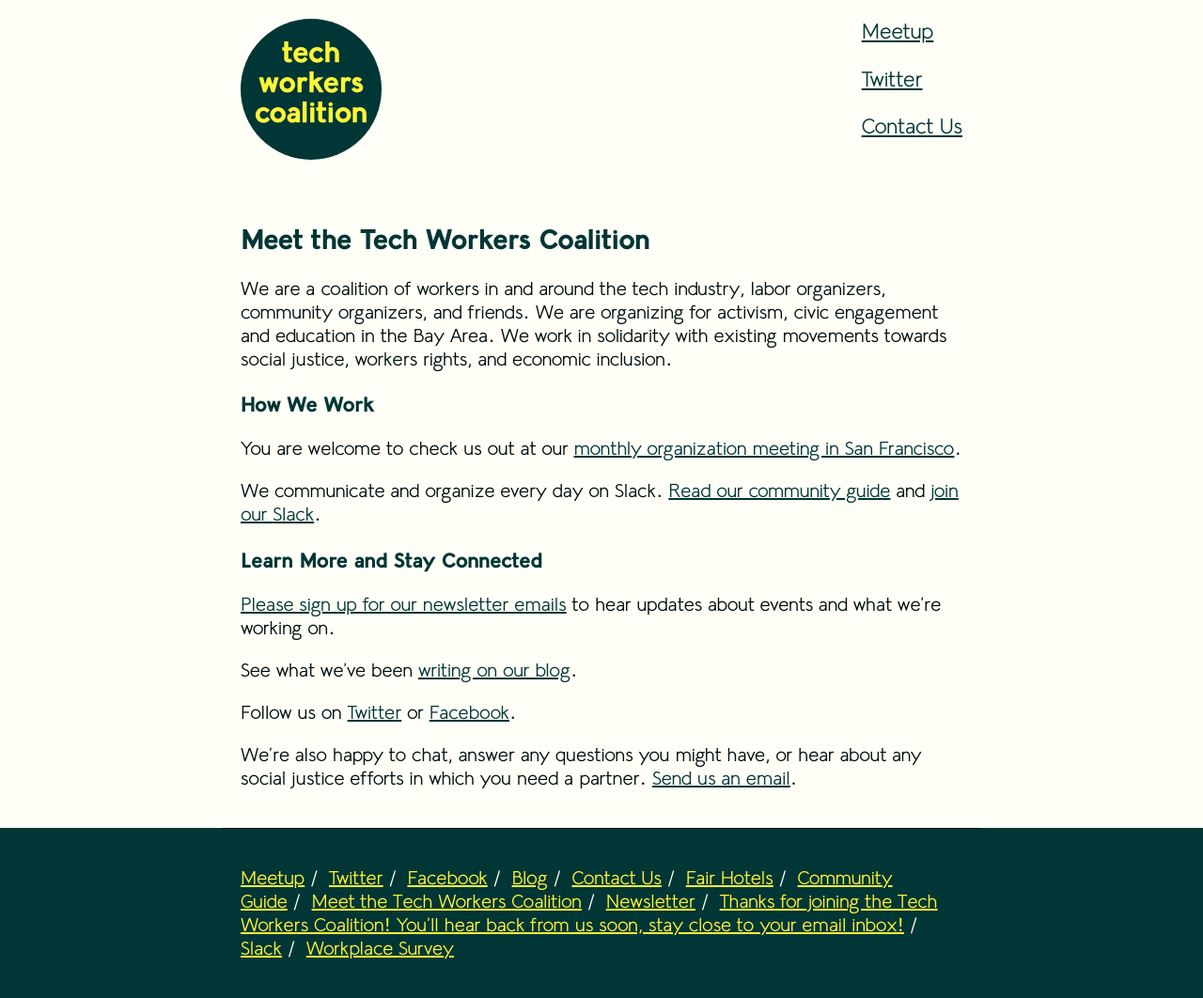
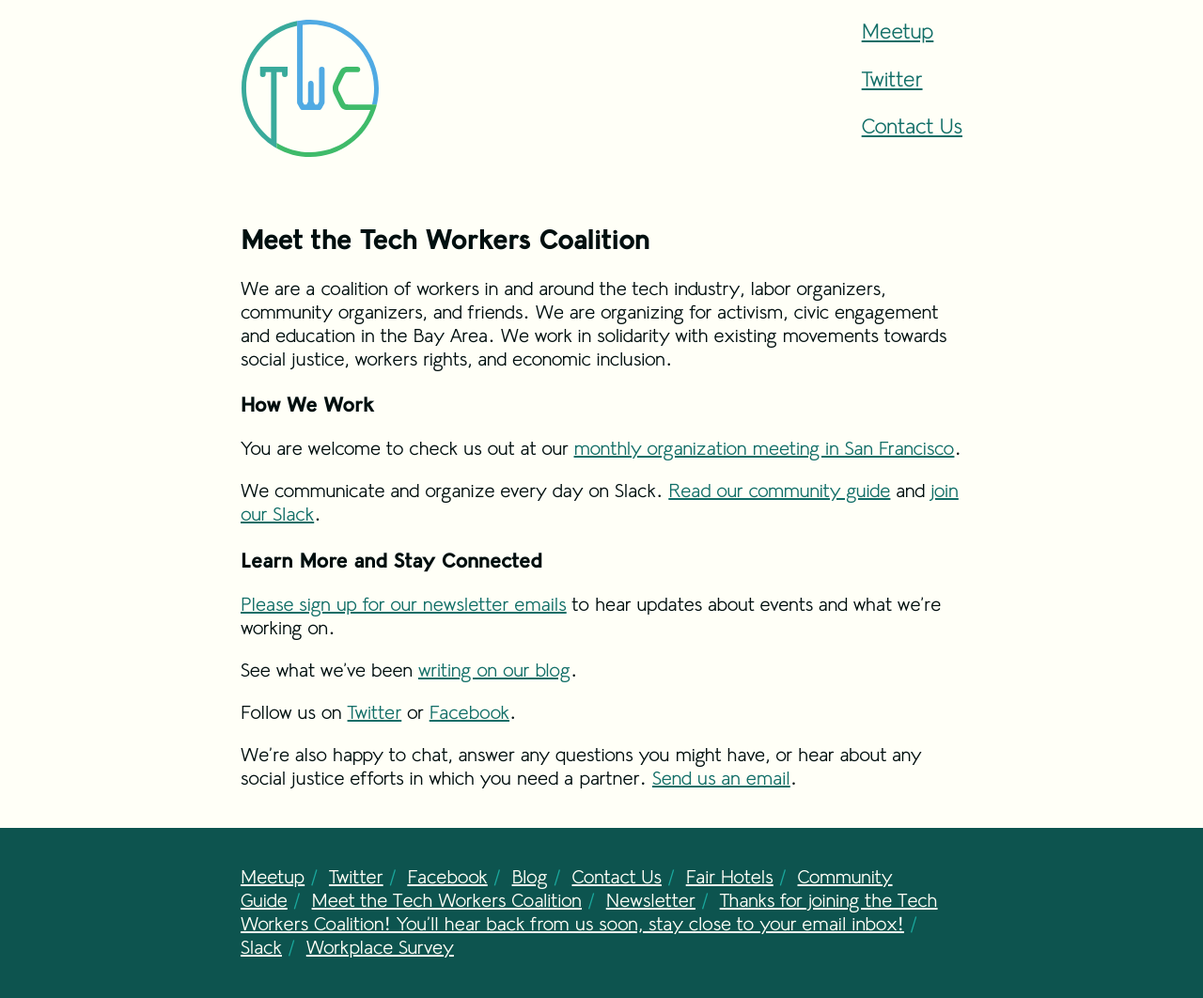
Before and after one commit to techworkersco/twc-site, a Jekyll site: the page built from index.md, in a window 1280 px wide. Shown: the whole page at 94% size. Built offline with Jekyll 4.4.1, drawn with Linux system fonts in a browser that asks for light colours; our own code applies the rules of GitHub Pages for plain Markdown files.

Commit message:
added new logo and colors (#37)

```diff
--- a/assets/css/main.css
+++ b/assets/css/main.css
@@ -1,16 +1,20 @@
-/* color: http://www.colourlovers.com/palette/3232187/essential_diplomacy.
-dark blue: #003635
-medium blue: #006466
-marine blue: #00C9CF
-yellow: #FFF538
-orange: #FF8800
+/*
 black: #000f0f
 white: #fffff7
+grey: 828486
+
+orange: f79522
+green: 2db674
+blue: 26aae1
+blue-green: 1aa89d
+blue-green (darker): 116e67
+blue-green (darkest): 0d544f
+yellow: #fce013
 */
 
 body {
-  background-color: #003635;
-  color: #fffff7;
+  background-color: #0d544f;
+  color: #1aa89d;
 }
 
 .main-wrapper {
@@ -20,7 +24,7 @@
 
 .callout {
   border: 1px solid #000f0f;
-  background-color: #003635;
+  background-color: #1aa89d;
   color: #fffff7;
   padding: 0 0.5em;
 }
@@ -33,27 +37,27 @@
 h2,
 h3,
 h4 {
-  color: #FFF538;
+  color: #000f0f;
 }
 
 .main-wrapper h1,
 .main-wrapper h2,
 .main-wrapper h3,
 .main-wrapper h4 {
-  color: #003635;
+  color: #000f0f;
 }
 
-a:link { color: #FFF538; }
-a:visited { color: #FFF538; }
-a:hover { color: #FFF538; }
-a:focus { color: #FFF538; }
-a:active { color: #FFF538; }
+a:link { color: #fffff7; }
+a:visited { color: #fffff7; }
+a:hover { color: #fffff7; }
+a:focus { color: #fffff7; }
+a:active { color: #fffff7; }
 
-.main-wrapper a:link { color: #003635; }
-.main-wrapper a:visited { color: #003635; }
-.main-wrapper a:hover { color: #003635; }
-.main-wrapper a:focus { color: #003635; }
-.main-wrapper a:active { color: #003635; }
+.main-wrapper a:link { color: #116e67; }
+.main-wrapper a:visited { color: #116e67; }
+.main-wrapper a:hover { color: #116e67; }
+.main-wrapper a:focus { color: #116e67; }
+.main-wrapper a:active { color: #116e67; }
 
 /* layout */
 body {
@@ -140,10 +144,6 @@
       margin-bottom: 1em;
     }
 
-footer {
-  border-top: 1px solid #000f0f;
-}
-
   footer ul {
     list-style-type: none;
     padding: 0;
```
Also changed, not shown: assets/css/images/logo.svg.
